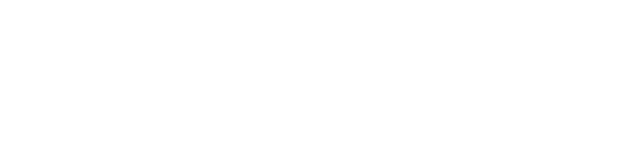
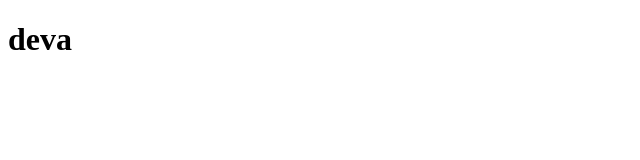
Before and after one commit to farizkydy/dibimbing-git-session, a plain HTML site: page index.html in a window 1280 px wide. Shown: the whole page, without its empty margins (0-640 px from the left). Drawn offline with Linux system fonts and the light colour scheme.

Commit message:
initate deva html

```diff
--- a/index.html
+++ b/index.html
@@ -6,6 +6,6 @@
   <title>Document</title>
 </head>
 <body>
-
+  <h1>deva</h1>
 </body>
 </html>
```
